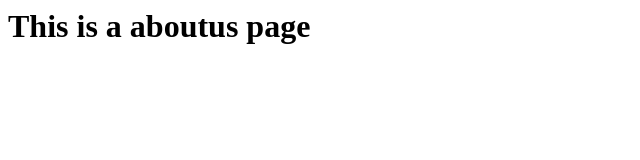
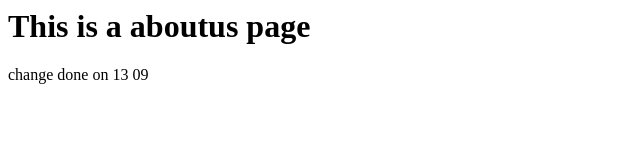
Before and after one commit to brijesh-pant/brijeshPractice, a plain HTML site: page Aboutus.html in a window 1280 px wide. Shown: the whole page, without its empty margins (0-640 px from the left). Drawn offline with Linux system fonts and the light colour scheme.

Commit message:
change in about us on 13 09

```diff
--- a/Aboutus.html
+++ b/Aboutus.html
@@ -1,5 +1,6 @@
 <html>
 <body>
 <h1>This is a aboutus page </h1>
+<p>change done on 13 09</p>
 </body>
 </html>
```
